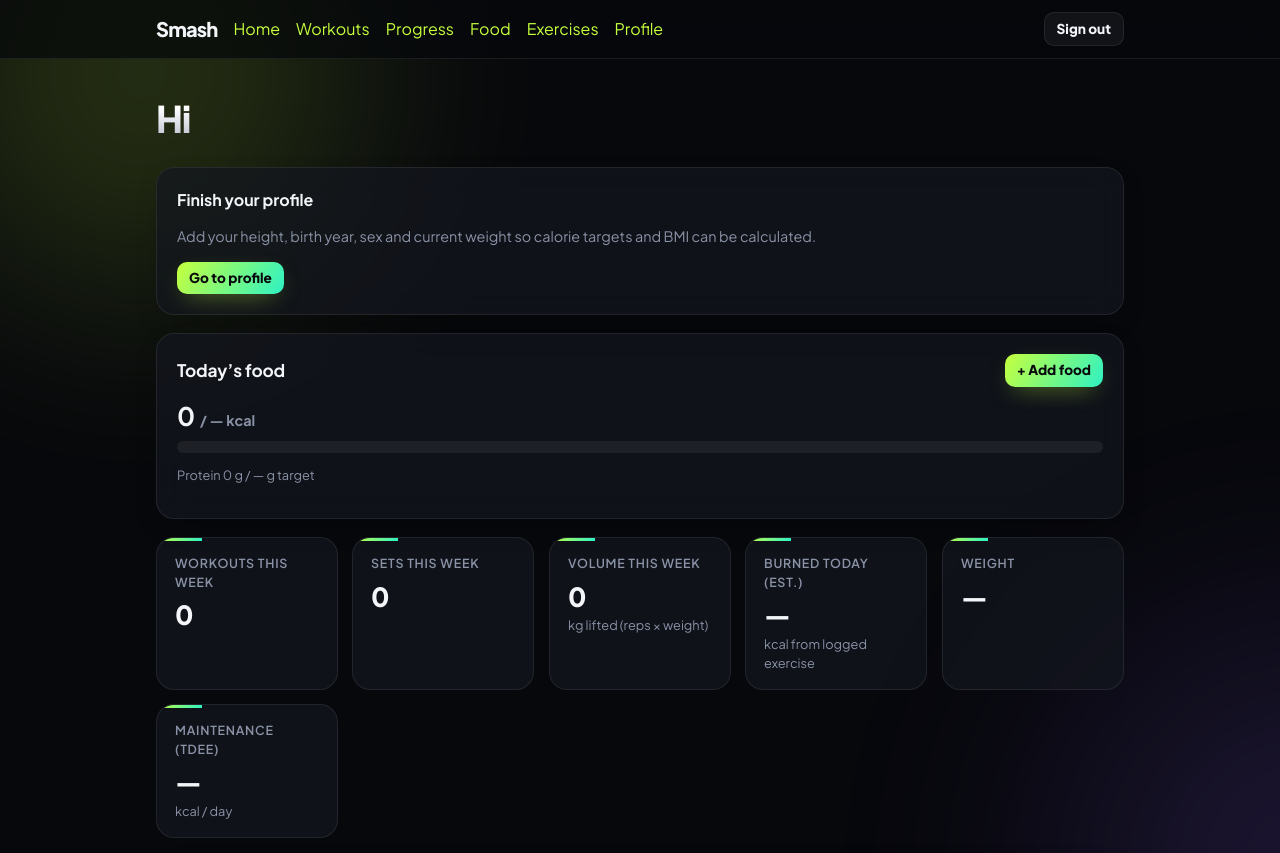
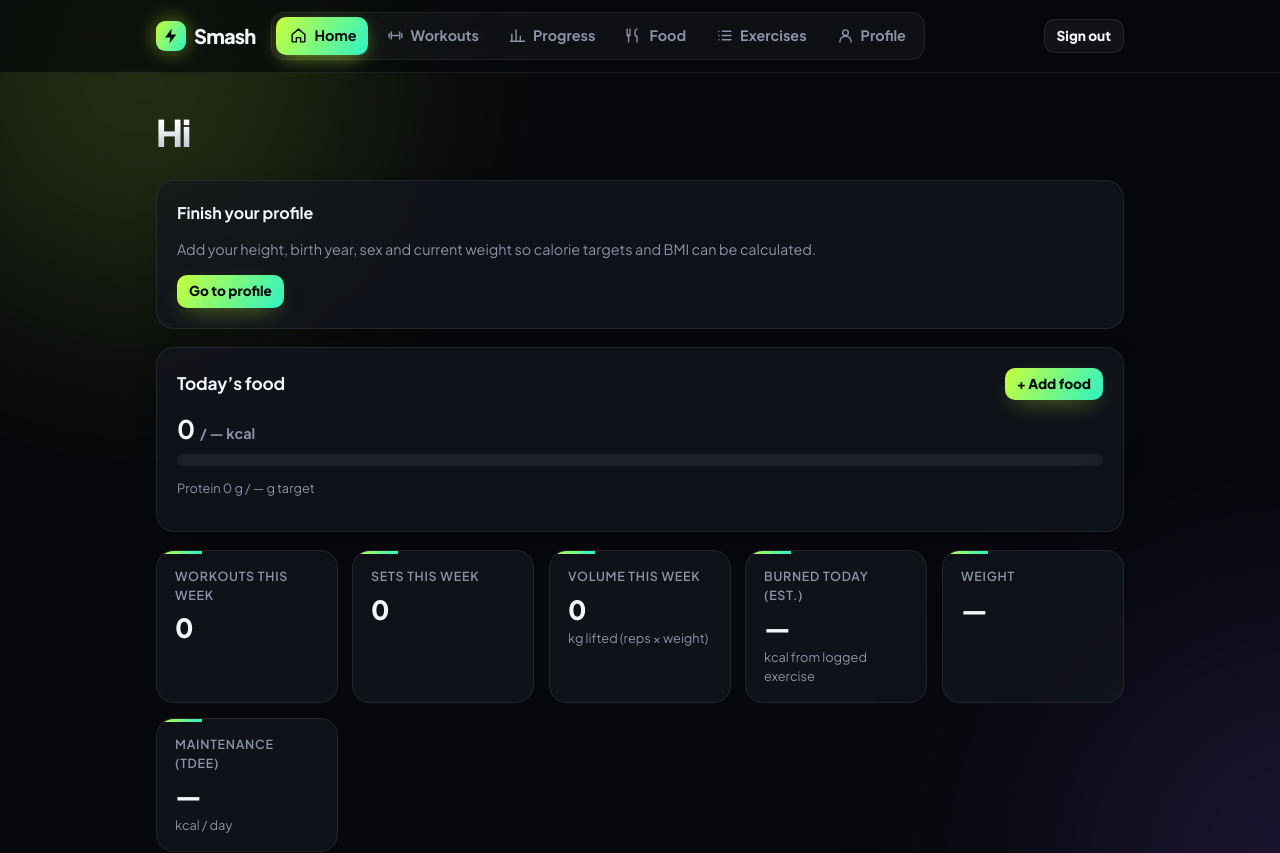
Before and after one commit to austinpj/smash_112, a Next.js app: page / in a window 1280 px wide. Shown: the top 853 px of the page. Built offline with nearby package versions, Linux system fonts and the light colour scheme; no server answers; the database is empty.

Commit message:
Add files via upload

```diff
--- a/components/Nav.js
+++ b/components/Nav.js
@@ -1,21 +1,70 @@
 "use client";
+import { useEffect, useRef, useState, useCallback } from "react";
 import Link from "next/link";
 import { usePathname, useRouter } from "next/navigation";
 import { createClient } from "@/lib/supabase/client";
 
+const I = {
+  home: <path d="M3 10.5 12 3l9 7.5V20a1 1 0 0 1-1 1h-5v-6H9v6H4a1 1 0 0 1-1-1z" />,
+  dumbbell: <path d="M6 7v10M3 9.5v5M18 7v10M21 9.5v5M6 12h12" />,
+  chart: <path d="M4 20V10M10 20V4M16 20v-7M22 20H2" />,
+  food: <path d="M7 3v8a2 2 0 0 1-4 0V3M5 11v10M17 3c-2 0-3 3-3 6s1 4 3 4v8" />,
+  list: <path d="M9 6h12M9 12h12M9 18h12M4 6h.01M4 12h.01M4 18h.01" />,
+  user: <path d="M12 12a4 4 0 1 0 0-8 4 4 0 0 0 0 8zm-8 9a8 8 0 0 1 16 0" />,
+};
+
 const LINKS = [
-  ["/", "Home"],
-  ["/workouts", "Workouts"],
-  ["/progress", "Progress"],
-  ["/food", "Food"],
-  ["/exercises", "Exercises"],
-  ["/profile", "Profile"],
+  ["/", "Home", "home"],
+  ["/workouts", "Workouts", "dumbbell"],
+  ["/progress", "Progress", "chart"],
+  ["/food", "Food", "food"],
+  ["/exercises", "Exercises", "list"],
+  ["/profile", "Profile", "user"],
 ];
+
+function Icon({ name }) {
+  return (
+    <svg viewBox="0 0 24 24" fill="none" stroke="currentColor" strokeWidth="2" strokeLinecap="round" strokeLinejoin="round" aria-hidden="true">
+      {I[name]}
+    </svg>
+  );
+}
+
+// A row of tabs with a highlight that slides to whichever tab is active
+function Tabs({ className, pathname }) {
+  const wrap = useRef(null);
+  const [style, setStyle] = useState({ opacity: 0 });
+
+  const activeIndex = LINKS.findIndex(([href]) => (href === "/" ? pathname === "/" : pathname.startsWith(href)));
+
+  const measure = useCallback(() => {
+    const el = wrap.current?.querySelectorAll(".tab")[activeIndex];
+    if (!el) return setStyle({ opacity: 0 });
+    setStyle({ width: el.offsetWidth, transform: `translateX(${el.offsetLeft}px)`, opacity: 1 });
+  }, [activeIndex]);
+
+  useEffect(() => {
+    measure();
+    window.addEventListener("resize", measure);
+    return () => window.removeEventListener("resize", measure);
+  }, [measure]);
+
+  return (
+    <div className={className} ref={wrap}>
+      <span className="tab-indicator" style={style} />
+      {LINKS.map(([href, label, icon], i) => (
+        <Link key={href} href={href} className={"tab" + (i === activeIndex ? " active" : "")}>
+          <Icon name={icon} />
+          <span>{label}</span>
+        </Link>
+      ))}
+    </div>
+  );
+}
 
 export default function Nav() {
   const pathname = usePathname();
   const router = useRouter();
-  if (pathname.startsWith("/login")) return null;
 
   async function signOut() {
     await createClient().auth.signOut();
@@ -23,21 +72,26 @@ export default function Nav() {
     router.refresh();
   }
 
+  if (pathname.startsWith("/login")) return null;
+
   return (
+    <>
       <nav className="top">
         <div className="inner">
-        <span className="brand">Smash</span>
-        {LINKS.map(([href, label]) => {
-          const active = href === "/" ? pathname === "/" : pathname.startsWith(href);
-          return (
-            <Link key={href} href={href} className={"link" + (active ? " active" : "")}>
-              {label}
+          <Link href="/" className="brand">
+            <span className="brand-mark">
+              <svg viewBox="0 0 24 24" width="18" height="18" fill="currentColor" aria-hidden="true">
+                <path d="M13 2 4 14h7l-1 8 9-12h-7z" />
+              </svg>
+            </span>
+            Smash
           </Link>
-          );
-        })}
+          <Tabs className="tabs" pathname={pathname} />
           <span className="spacer" />
           <button className="btn secondary sm" onClick={signOut}>Sign out</button>
         </div>
       </nav>
+      <Tabs className="bottom-tabs" pathname={pathname} />
+    </>
   );
 }
```
Lines whose indentation alone changed are shown as unchanged.
